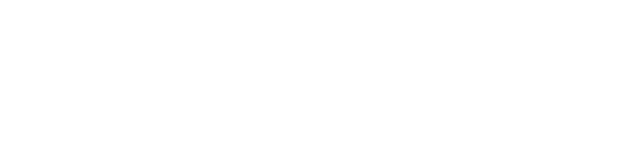
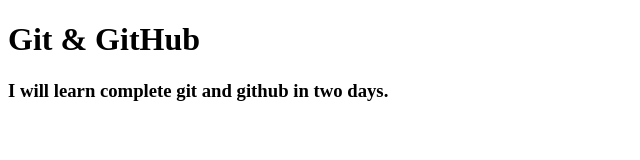
Before and after one commit to mananpatel288/Practice, a plain HTML site: page index.html in a window 1280 px wide. Shown: the whole page, without its empty margins (0-640 px from the left). Drawn offline with Linux system fonts and the light colour scheme.

Commit message:
modified in index.html file

```diff
--- a/index.html
+++ b/index.html
@@ -6,6 +6,7 @@
     <title>Git & GitHub Practice</title>
 </head>
 <body>
-
+	 <h1> Git & GitHub </h1>
+	 <h3> I will learn complete git and github in two days.</h3>
 </body>
 </html>
```
